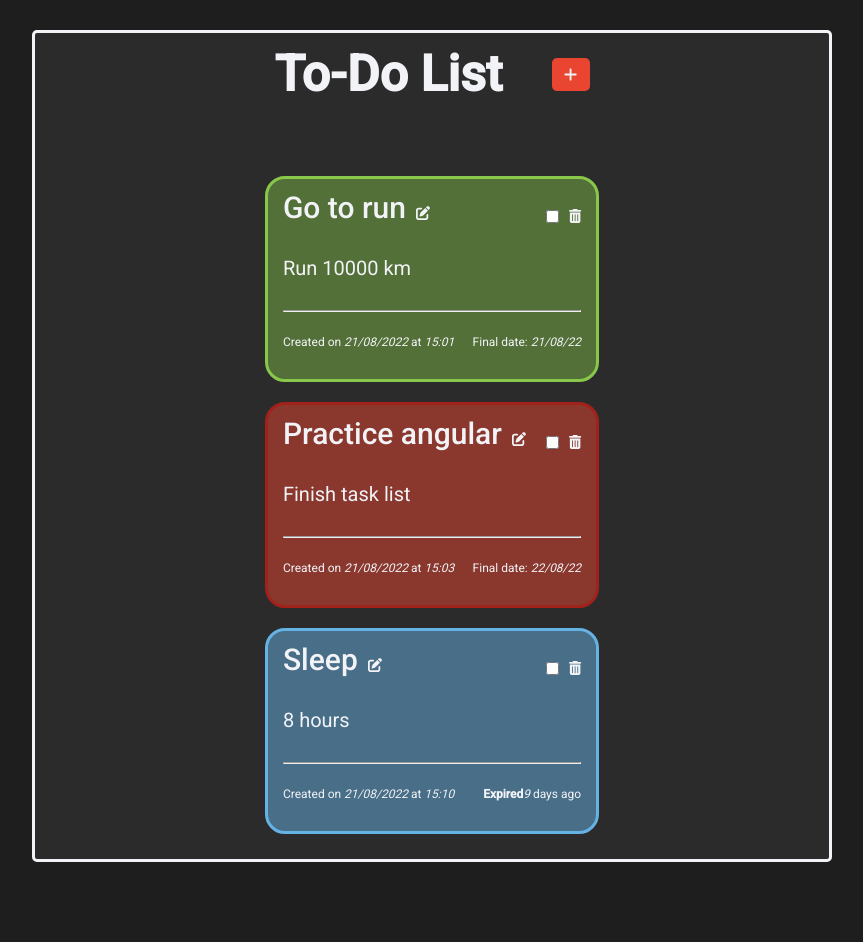
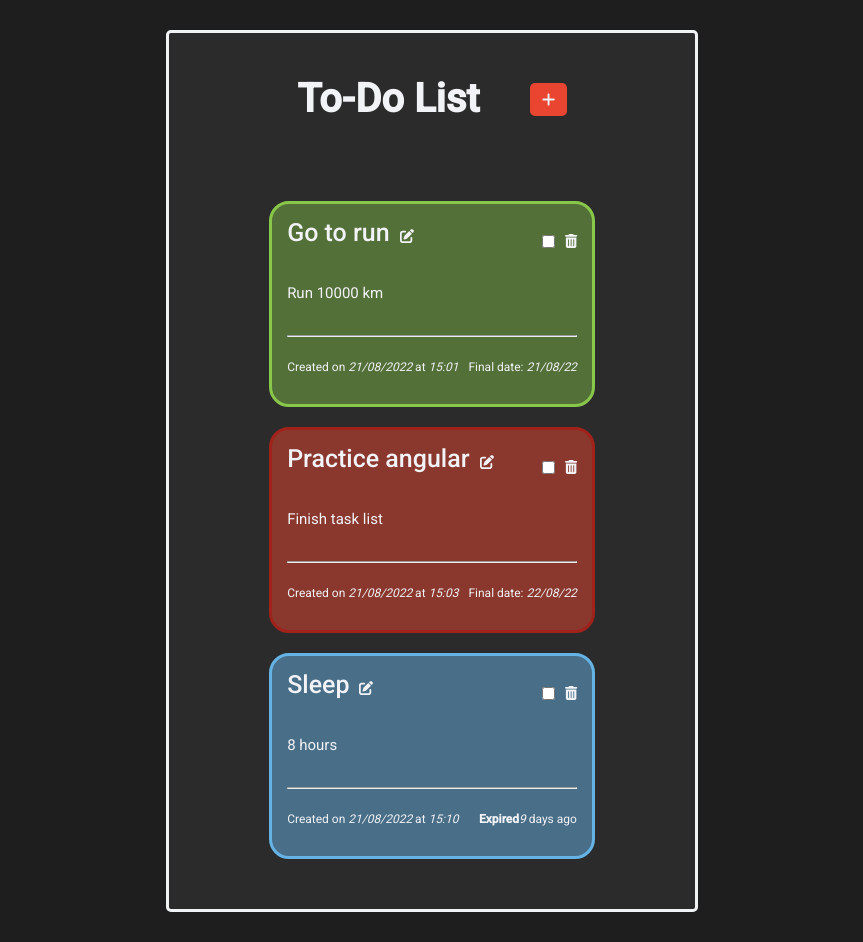
Before and after one commit to MaxiBorrajo/To-Do-List, an Angular app: page / in a window 1280 px wide. Shown: the whole page, without its empty margins (208-1071 px from the left). Before the commit the page ends 892 px from the top, so only its background shows below. Built offline with nearby package versions, Linux system fonts and the light colour scheme; data requests are answered from the project's data file.

Commit message:
finished

```diff
--- a/src/app/components/add-task/add-task.component.css
+++ b/src/app/components/add-task/add-task.component.css
@@ -78,7 +78,8 @@
 .expire{
     display: flex;
     flex-direction: column;
-    row-gap: 20px
+    row-gap: 20px;
+    font-size: 20px;
 }
 
 .disable{
--- a/src/app/components/add-task/add-task.component.html
+++ b/src/app/components/add-task/add-task.component.html
@@ -45,7 +45,7 @@
         <div class="expire" *ngIf="reminder">
             <mat-form-field appearance="fill">
                 <mat-label>Choose a deadline</mat-label>
-                <input matInput [matDatepicker]="picker1" formControlName="date" [(ngModel)]="expire">
+                <input matInput [matDatepicker]="picker1" formControlName="date" min="{{currentDate | date:'yyyy-MM-dd'}}">
                 <mat-hint>MM/DD/YYYY</mat-hint>
                 <mat-datepicker-toggle matSuffix [for]="picker1"></mat-datepicker-toggle>
                 <mat-datepicker #picker1></mat-datepicker>
--- a/src/app/components/add-task/add-task.component.ts
+++ b/src/app/components/add-task/add-task.component.ts
@@ -22,7 +22,8 @@ export class AddTaskComponent implements OnInit {
   Tasks: Task[] = []
   reminder: boolean = false
   active:boolean = false;
-  expire:Date = new Date();
+  today:any = new Date();
+  currentDate:Date = new Date(this.today.getFullYear(), this.today.getMonth(), (this.today.getDate()+1))
   constructor(private router:Router, private taskService:TaskService) {}
   ngOnInit(): void {
     this.taskService.getTasks().subscribe(tasks=>{
@@ -51,7 +52,7 @@ export class AddTaskComponent implements OnInit {
 
   isReminder(){
     if (this.reminder){
-      return this.expire
+      return this.getDate()?.getRawValue()
     }else{
       return new Date();
     }
--- a/src/app/components/edit-task/edit-task.component.html
+++ b/src/app/components/edit-task/edit-task.component.html
@@ -37,7 +37,7 @@
         <div class="expire" *ngIf="reminder">
             <mat-form-field appearance="fill">
                 <mat-label>Choose a deadline</mat-label>
-                <input matInput [matDatepicker]="picker1" formControlName="date">
+                <input matInput [matDatepicker]="picker1" formControlName="date" min="{{currentDate | date:'yyyy-MM-dd'}}">
                 <mat-hint>MM/DD/YYYY</mat-hint>
                 <mat-datepicker-toggle matSuffix [for]="picker1"></mat-datepicker-toggle>
                 <mat-datepicker #picker1></mat-datepicker>
--- a/src/app/components/edit-task/edit-task.component.ts
+++ b/src/app/components/edit-task/edit-task.component.ts
@@ -20,6 +20,8 @@ export class EditTaskComponent implements OnInit {
   time:string = '';
   reminder:boolean = false;
   completed:boolean = false;
+  today:any = new Date();
+  currentDate:Date = new Date(this.today.getFullYear(), this.today.getMonth(), (this.today.getDate()+1))
   editTask = new FormGroup({
     title: new FormControl('', Validators.required),
     description: new FormControl(''),
--- a/src/app/components/header/header.component.css
+++ b/src/app/components/header/header.component.css
@@ -6,7 +6,8 @@ header{
     align-items: center;
     justify-content: center;
     flex-direction: column;
-    width: 800px;
+    width: auto;
+    padding: 50px 100px;
     row-gap: 50px;
 }
 
@@ -25,6 +26,6 @@ header{
 
 
 h1{
-    font-size: 50px;
+    font-size: 40px;
     font-weight: bold;
 }
--- a/src/app/components/task-item/task-item.component.css
+++ b/src/app/components/task-item/task-item.component.css
@@ -31,7 +31,7 @@
 }
 
 .header h3{
-    font-size: 30px;
+    font-size: 25px;
     font-weight: 500;
     text-align: center;
 }
--- a/src/app/components/task-item/task-item.component.html
+++ b/src/app/components/task-item/task-item.component.html
@@ -15,7 +15,7 @@
             <fa-icon [icon]="faTrashCan" id="trash" (click)="onDelete(task)"></fa-icon>
         </div>
     </div>
-    <p style="font-size: 20px">{{task.text}}</p>
+    <p style="font-size: 15px">{{task.text}}</p>
     <hr>
     <div class="dates">
         <p>Created on <em>{{task.day}}</em> at <em>{{task.time}}</em></p>
```
